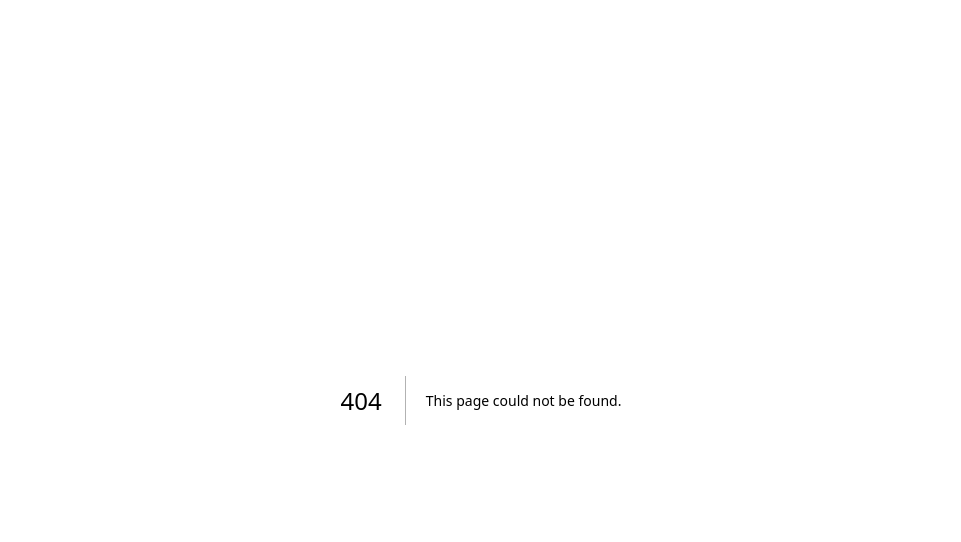
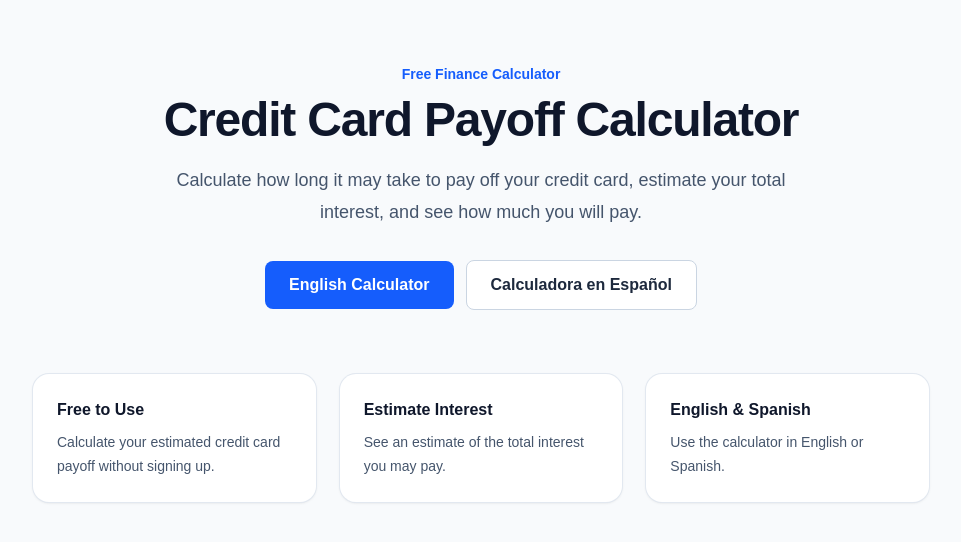
Before and after one commit to Rajiv7787/credit-card-payoff-calculator, a Next.js app: page / in a window 1280 px wide. Before the commit this address had no page. Shown: the top 542 px of the page, without its empty margins (159-1120 px from the left). Built offline with nearby package versions, Linux system fonts and the light colour scheme.

Commit message:
Add sitemap robots and homepage

```diff
--- /dev/null
+++ b/src/app/page.tsx
@@ -0,0 +1,73 @@
+import Link from "next/link";
+
+export default function Home() {
+  return (
+    <main className="min-h-screen bg-slate-50 px-4 py-16">
+      <div className="mx-auto max-w-4xl text-center">
+
+        <p className="text-sm font-semibold text-blue-600">
+          Free Finance Calculator
+        </p>
+
+        <h1 className="mt-3 text-4xl font-bold tracking-tight text-slate-900 sm:text-5xl">
+          Credit Card Payoff Calculator
+        </h1>
+
+        <p className="mx-auto mt-5 max-w-2xl text-lg leading-8 text-slate-600">
+          Calculate how long it may take to pay off your credit card,
+          estimate your total interest, and see how much you will pay.
+        </p>
+
+        <div className="mt-8 flex flex-col items-center justify-center gap-3 sm:flex-row">
+
+          <Link
+            href="/en/credit-card-payoff-calculator"
+            className="rounded-lg bg-blue-600 px-6 py-3 font-semibold text-white hover:bg-blue-700"
+          >
+            English Calculator
+          </Link>
+
+          <Link
+            href="/es/calculadora-pago-tarjeta-credito"
+            className="rounded-lg border border-slate-300 bg-white px-6 py-3 font-semibold text-slate-800 hover:bg-slate-100"
+          >
+            Calculadora en Español
+          </Link>
+
+        </div>
+
+        <section className="mt-16 grid gap-6 text-left sm:grid-cols-3">
+
+          <div className="rounded-2xl bg-white p-6 shadow-sm ring-1 ring-slate-200">
+            <h2 className="font-semibold text-slate-900">
+              Free to Use
+            </h2>
+            <p className="mt-2 text-sm leading-6 text-slate-600">
+              Calculate your estimated credit card payoff without signing up.
+            </p>
+          </div>
+
+          <div className="rounded-2xl bg-white p-6 shadow-sm ring-1 ring-slate-200">
+            <h2 className="font-semibold text-slate-900">
+              Estimate Interest
+            </h2>
+            <p className="mt-2 text-sm leading-6 text-slate-600">
+              See an estimate of the total interest you may pay.
+            </p>
+          </div>
+
+          <div className="rounded-2xl bg-white p-6 shadow-sm ring-1 ring-slate-200">
+            <h2 className="font-semibold text-slate-900">
+              English & Spanish
+            </h2>
+            <p className="mt-2 text-sm leading-6 text-slate-600">
+              Use the calculator in English or Spanish.
+            </p>
+          </div>
+
+        </section>
+
+      </div>
+    </main>
+  );
+}
--- /dev/null
+++ b/src/app/robots.ts
@@ -0,0 +1,11 @@
+import type { MetadataRoute } from "next";
+
+export default function robots(): MetadataRoute.Robots {
+  return {
+    rules: {
+      userAgent: "*",
+      allow: "/",
+    },
+    sitemap: "https://creditcardpayoffcalculator.com/sitemap.xml",
+  };
+}
--- /dev/null
+++ b/src/app/sitemap.ts
@@ -0,0 +1,18 @@
+import type { MetadataRoute } from "next";
+
+export default function sitemap(): MetadataRoute.Sitemap {
+  return [
+    {
+      url: "https://creditcardpayoffcalculator.com/",
+      lastModified: new Date(),
+    },
+    {
+      url: "https://creditcardpayoffcalculator.com/en/credit-card-payoff-calculator",
+      lastModified: new Date(),
+    },
+    {
+      url: "https://creditcardpayoffcalculator.com/es/calculadora-pago-tarjeta-credito",
+      lastModified: new Date(),
+    },
+  ];
+}
```
